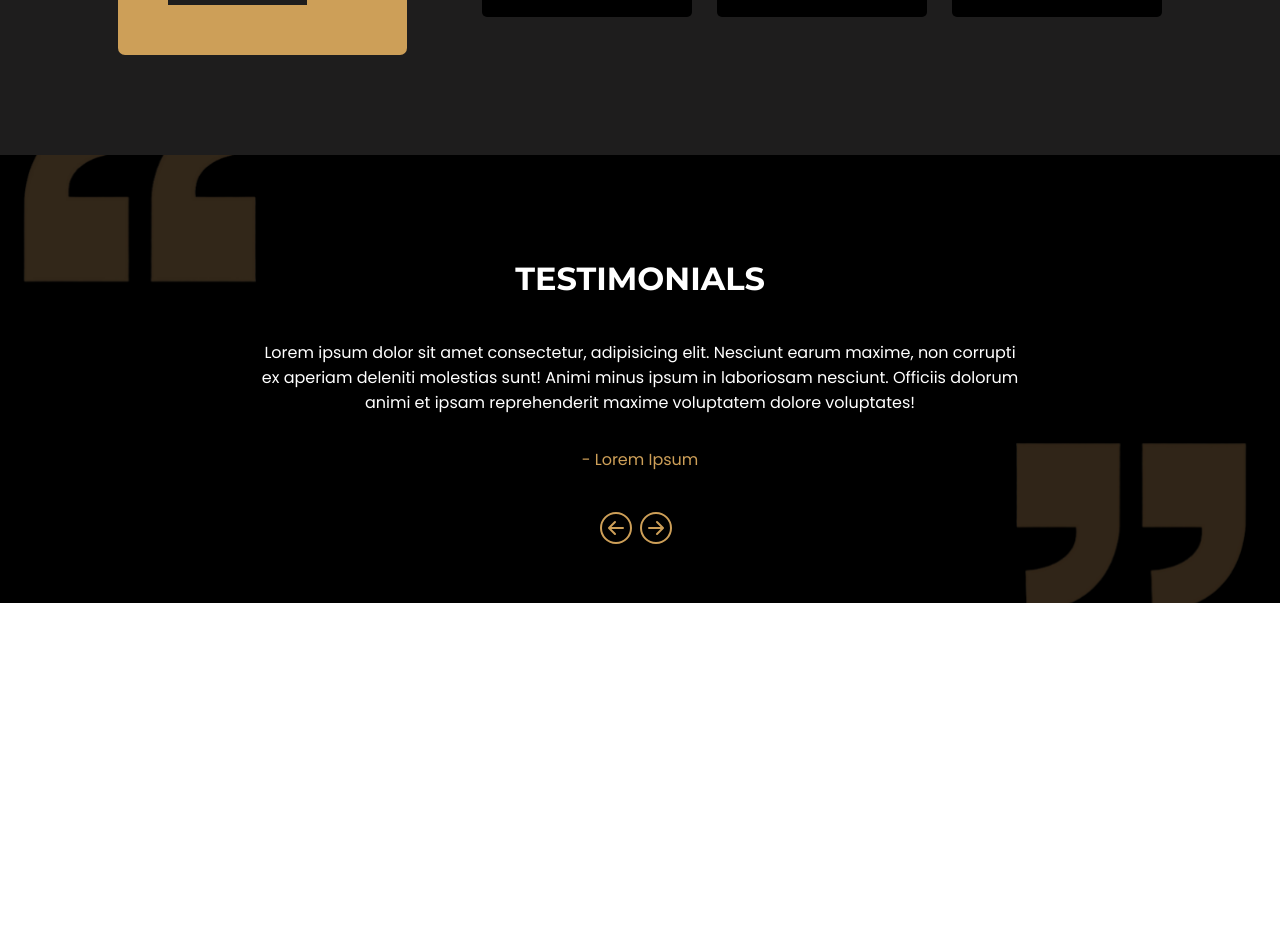
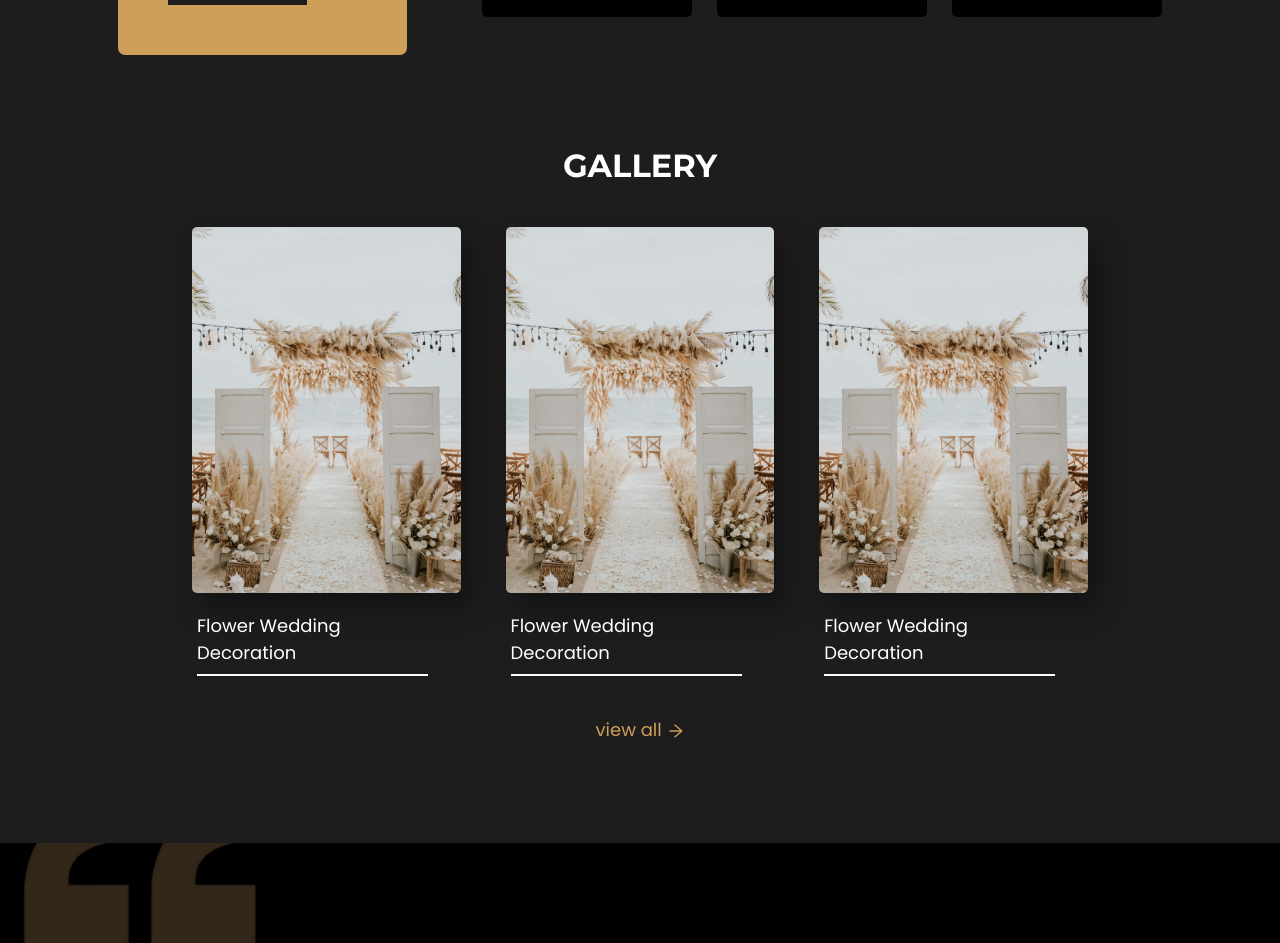
Before and after one commit to JatinBisht2308/Task1-Koders, a React (Create React App) app: page / in a window 1280 px wide. Shown: the part 800-1743 px from the top of the page. Before the commit the page ends 1403 px from the top, so only its background shows below. Built offline with nearby package versions, Linux system fonts and the light colour scheme.

Commit message:
added gallery component

```diff
--- a/src/App.js
+++ b/src/App.js
@@ -4,12 +4,14 @@ import Navbar from './components/Navbar/Navbar';
 import LandingScreen from './components/LandingScreen/LandingScreen';
 import Categories from './components/Categories/Categories';
 import Testimonial from './components/Testimonial/Testimonial';
+import Gallery from './components/Gallery/Gallery';
 function App() {
   return (
     <div className="App">
       <Navbar />
       <LandingScreen />
       <Categories />
+      <Gallery />
       <Testimonial />
     </div>
   );
--- /dev/null
+++ b/src/components/Gallery/Gallery.css
@@ -0,0 +1,35 @@
+@import url('https://fonts.googleapis.com/css2?family=Montserrat:wght@300;500;700&display=swap');
+@import url('https://fonts.googleapis.com/css2?family=Poppins:wght@400;500&display=swap');
+
+.Gallery {
+    display: flex;
+    justify-content: center;
+    align-items: center;
+    margin-top: 70px;
+}
+
+.Gallery_container {
+    width: 70%;
+}
+
+.Gallery_container h1 {
+    color: white;
+    font-family: 'Montserrat', sans-serif;
+}
+
+.gallery_cards {
+    display: flex;
+    align-items: center;
+    justify-content: space-between;
+}
+
+.Gallery_container button {
+    margin-top: 20px;
+    border: none;
+    background-color: transparent;
+    color: #CD9F58;
+    font-family: 'Poppins', sans-serif;
+    padding: 0;
+    font-size: 18px;
+    cursor: pointer;
+}
--- /dev/null
+++ b/src/components/Gallery/Gallery.jsx
@@ -0,0 +1,22 @@
+import React from "react";
+import GalleryCard from "../GalleryCard/GalleryCard";
+import "./Gallery.css";
+import  { AiOutlineArrowRight } from 'react-icons/ai';
+
+function Gallery() {
+  return (
+    <div className="Gallery">
+      <div className="Gallery_container">
+        <h1>GALLERY</h1>
+        <div className="gallery_cards">
+          <GalleryCard />
+          <GalleryCard />
+          <GalleryCard />
+        </div>
+        <button>view all <AiOutlineArrowRight style={{ verticalAlign: 'middle' }} /></button>
+      </div>
+    </div>
+  );
+}
+
+export default Gallery;
--- /dev/null
+++ b/src/components/GalleryCard/GalleryCard.css
@@ -0,0 +1,25 @@
+@import url('https://fonts.googleapis.com/css2?family=Poppins:wght@400;500&display=swap');
+
+
+.GalleryCard {
+    width: 30%;
+    margin: 20px 0;
+}
+
+.GalleryCard_container img {
+    width: 100%;
+    border-radius: 5px;
+    box-shadow: 10px 15px 30px rgba(0,0,0,0.4);
+    margin-bottom: 15px;
+}
+
+.gallery_card_desc {
+    text-align: left;
+    font-family: 'Poppins', sans-serif;
+    font-size: 18px;
+    margin-left: 5px;
+    color: white;
+    padding-bottom: 8px;
+    border-bottom: 2px solid white;
+    width: 86%;
+}
--- /dev/null
+++ b/src/components/GalleryCard/GalleryCard.jsx
@@ -0,0 +1,16 @@
+import React from 'react';
+import './GalleryCard.css';
+import gallery_card from '../../images/gallery_card.jpeg';
+
+function GalleryCard() {
+  return (
+    <div className='GalleryCard'>
+        <div className="GalleryCard_container">
+            <img src={gallery_card} alt="" />
+            <div className="gallery_card_desc">Flower Wedding Decoration</div>
+        </div>
+    </div>
+  )
+}
+
+export default GalleryCard
```
Also changed, not shown: src/images/gallery_card.jpeg (added).
